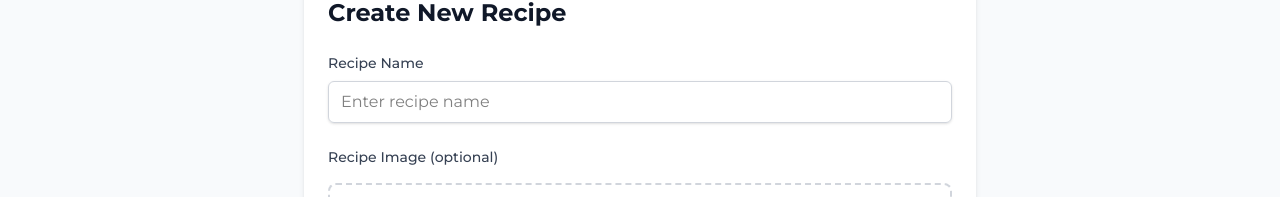
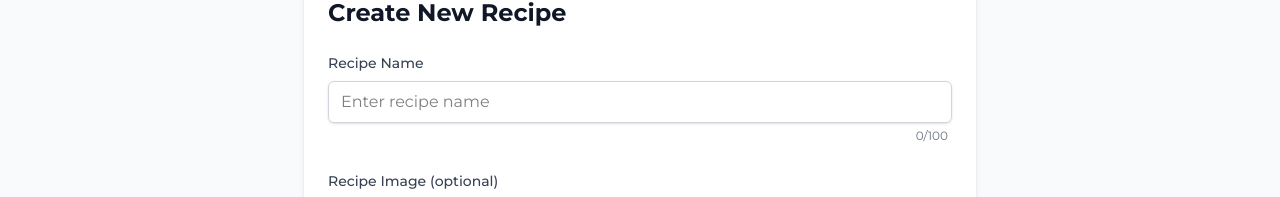
Before and after one commit to reesecantu/cantus-kitchen, a React (Vite) app: page /create in a window 1280 px wide. Shown: the part 147-344 px from the top of the page. Built offline with nearby package versions, Linux system fonts and the light colour scheme; no server answers; the database is empty.

Commit message:
added character counter to recipe input form

```diff
--- a/src/components/CreateRecipe.tsx
+++ b/src/components/CreateRecipe.tsx
@@ -81,21 +81,32 @@ export const CreateRecipe = () => {
       <form onSubmit={handleSubmit} className="space-y-6">
         {/* Recipe Name */}
         <div>
+          <div className="flex justify-between items-center mb-2">
             <label
               htmlFor="name"
-            className="block text-sm font-medium text-gray-700 mb-2"
+              className="block text-sm font-medium text-gray-700"
             >
               Recipe Name
             </label>
+          </div>
+            <div>
               <input
                 type="text"
                 id="name"
+                maxLength={100}
                 value={formData.name}
                 onChange={(e) => setFormData({ ...formData, name: e.target.value })}
+                autoComplete="off"
                 className="w-full px-3 py-2 border border-gray-300 rounded-md shadow-sm focus:outline-none focus:ring-2 focus:ring-blue-500 focus:border-blue-500"
                 placeholder="Enter recipe name"
                 required
               />
+              <div className="text-right mr-1">
+                <span className="text-xs text-gray-500">
+                  {formData.name.length}/100
+                </span>
+              </div>
+            </div>
         </div>
 
         {/* Image Upload - Replaced URL input */}
```
Lines whose indentation alone changed are shown as unchanged.
